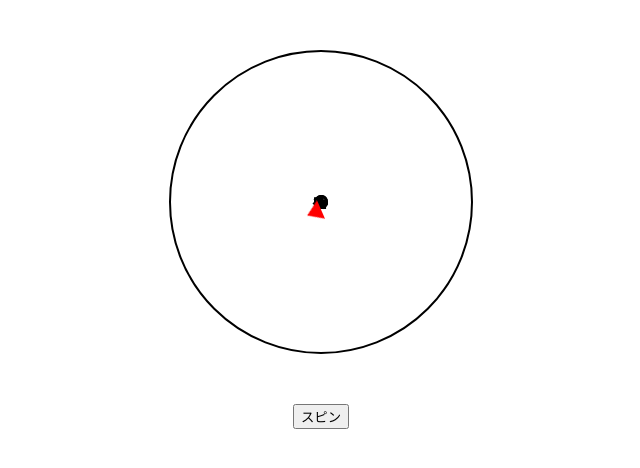
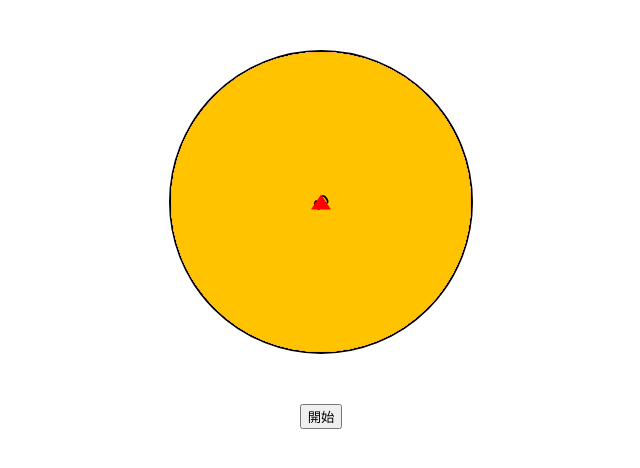
Before and after one commit to sibafb/roulette.github.io, a plain HTML site: page index.html in a window 1280 px wide. Shown: the whole page, without its empty margins (319-959 px from the left). Drawn offline with Linux system fonts and the light colour scheme.

Commit message:
Update index.html

```diff
--- a/index.html
+++ b/index.html
@@ -26,17 +26,19 @@
     display: flex;
     justify-content: center;
     align-items: center;
-    font-size: 20px;
+    font-size: 14px;
     font-weight: bold;
   }
-  .section:nth-child(1) { transform: rotate(0deg); }
-  .section:nth-child(2) { transform: rotate(45deg); }
-  .section:nth-child(3) { transform: rotate(90deg); }
-  .section:nth-child(4) { transform: rotate(135deg); }
-  .section:nth-child(5) { transform: rotate(180deg); }
-  .section:nth-child(6) { transform: rotate(225deg); }
-  .section:nth-child(7) { transform: rotate(270deg); }
-  .section:nth-child(8) { transform: rotate(315deg); }
+  .section:nth-child(1) { transform: rotate(0deg); background-color: #FF5733; }
+  .section:nth-child(2) { transform: rotate(36deg); background-color: #FFC300; }
+  .section:nth-child(3) { transform: rotate(72deg); background-color: #DAF7A6; }
+  .section:nth-child(4) { transform: rotate(108deg); background-color: #C7EFCF; }
+  .section:nth-child(5) { transform: rotate(144deg); background-color: #A3E4D7; }
+  .section:nth-child(6) { transform: rotate(180deg); background-color: #A3CEF1; }
+  .section:nth-child(7) { transform: rotate(216deg); background-color: #D7BDE2; }
+  .section:nth-child(8) { transform: rotate(252deg); background-color: #F5B7B1; }
+  .section:nth-child(9) { transform: rotate(288deg); background-color: #FF5733; }
+  .section:nth-child(10) { transform: rotate(324deg); background-color: #FFC300; }
   #arrow {
     width: 0;
     height: 0;
@@ -47,11 +49,7 @@
     top: 50%;
     left: 50%;
     transform-origin: center bottom;
-    animation: spin 10s ease-out forwards;
-  }
-  @keyframes spin {
-    0% { transform: translate(-50%, -50%) rotate(0deg); }
-    100% { transform: translate(-50%, -50%) rotate(360deg); }
+    transform: translate(-50%, -50%);
   }
   #result {
     margin-top: 20px;
@@ -70,22 +68,30 @@
   <div class="section">6</div>
   <div class="section">7</div>
   <div class="section">8</div>
+  <div class="section">9</div>
+  <div class="section">10</div>
   <div id="arrow"></div>
 </div>
-<button onclick="stopArrow()">スピン</button>
+<button onclick="spin()">開始</button>
 <div id="result"></div>
 
 <script>
-  const items = ["1", "2", "3", "4", "5", "6", "7", "8"];
+  const items = ["1", "2", "3", "4", "5", "6", "7", "8", "9", "10"];
+  const roulette = document.getElementById('roulette');
   const arrow = document.getElementById('arrow');
   const result = document.getElementById('result');
 
-  function stopArrow() {
-    arrow.style.animation = 'none'; // アニメーションを停止
-    const rotation = getArrowRotation();
-    const selectedItemIndex = Math.floor(rotation / 45); // 選択された項目のインデックスを計算
-    const selectedItem = items[selectedItemIndex]; // 選択された項目を取得
-    result.textContent = `選択された項目: ${selectedItem}`; // 結果を表示
+  function spin() {
+    const randomRotation = Math.floor(Math.random() * 3600) + 7200; // 20回転以上するようにランダムな角度を生成
+    const spinTime = Math.random() * 2000 + 3000; // 3秒から5秒のランダムな停止時間
+    roulette.style.transition = 'transform ' + spinTime + 'ms ease-out'; // ランダムな時間でスピン
+    arrow.style.transform = 'rotate(' + randomRotation + 'deg)'; // 矢印を回転させる
+    setTimeout(() => {
+      const rotation = getArrowRotation();
+      const selectedItemIndex = Math.floor(rotation / 36); // 選択された項目のインデックスを計算
+      const selectedItem = items[selectedItemIndex]; // 選択された項目を取得
+      result.textContent = `選択された項目: ${selectedItem}`; // 結果を表示
+    }, spinTime);
   }
 
   function getArrowRotation() {
```
